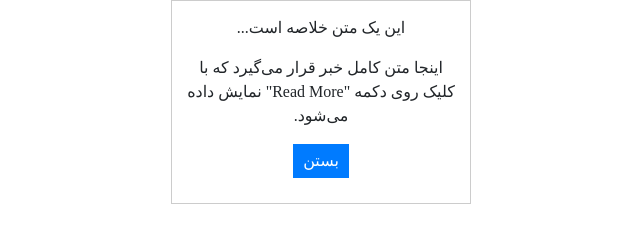
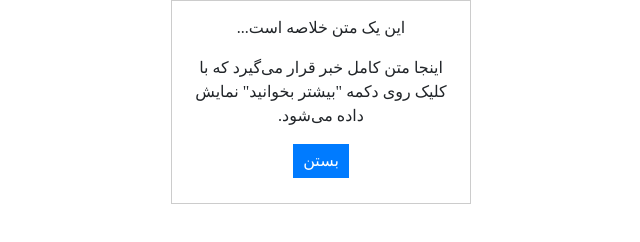
Before and after one commit to omidlmazaheri/readMore, a plain HTML site: page index.html in a window 1280 px wide. Both pictures are taken after a click on the button "بیشتر بخوانید". Shown: the whole page, without its empty margins (319-959 px from the left). Drawn offline with nearby package versions, Linux system fonts and the light colour scheme; a small style sheet from the web is missing.

Commit message:
بیشتر بخوانید

```diff
--- a/index.html
+++ b/index.html
@@ -51,7 +51,7 @@
     <article class="news-container mx-auto">
         <p class="news-text">این یک متن خلاصه است...</p>
         <div class="full-news">
-            <p>اینجا متن کامل خبر قرار می‌گیرد که با کلیک روی دکمه "Read More" نمایش داده می‌شود.</p>
+            <p>اینجا متن کامل خبر قرار می‌گیرد که با کلیک روی دکمه "بیشتر بخوانید" نمایش داده می‌شود.</p>
         </div>
         <button id="readMoreBtn" class="mx-auto" onclick="readmore()">بیشتر بخوانید</button>
         <button id="collapseBtn" class="mx-auto" onclick="collapse()">بستن</button>
```
